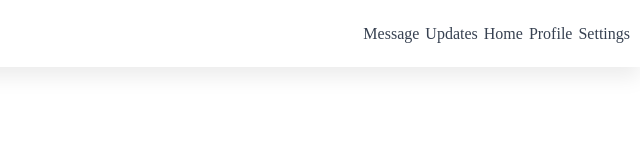
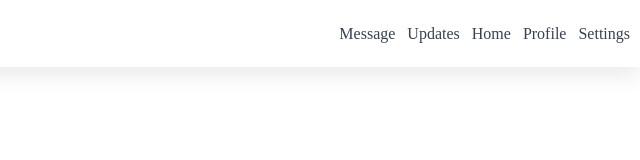
Before and after one commit to sohayelmahmud/30-Days-of-Frontend-Dev, a plain HTML site: page day-02-navbar/index.html in a window 1280 px wide. Shown: the full height of the page, 640-1280 px from the left. Drawn offline with nearby package versions, Linux system fonts and the light colour scheme.

Commit message:
gap fixed

```diff
--- a/day-02-navbar/style.css
+++ b/day-02-navbar/style.css
@@ -80,7 +80,7 @@ nav {
 .nav-link {
     list-style: none;
     display: flex;
-    gap: 6px;
+    gap: 12px;
 }
 
 .nav-item {
```
